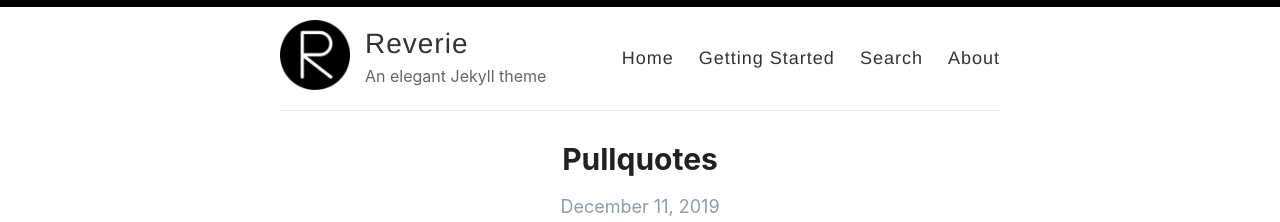
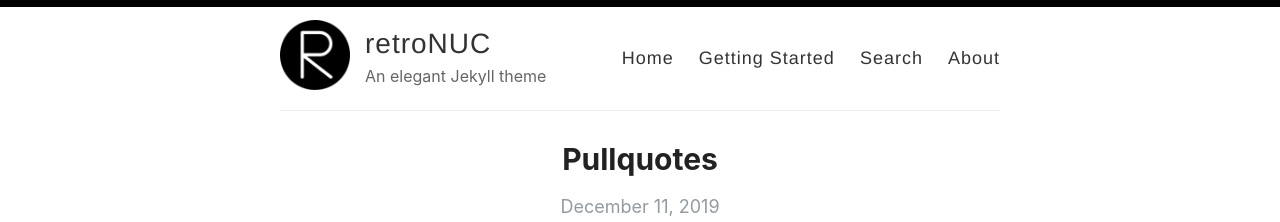
Before and after one commit to nearlyphil/nearlyphil.github.io, a Jekyll site: the page built from index.html, in a window 1280 px wide and 900 px high. Shown: the top 222 px of the window. Built offline with Jekyll 4.4.1, drawn with Linux system fonts in a browser that asks for light colours; the list of posts is cut into pages by our own code.

Commit message:
Update _config.yml

```diff
--- a/_config.yml
+++ b/_config.yml
@@ -3,7 +3,7 @@
 #
 
 # Name of your site (displayed in the header)
-name: Reverie
+name: retroNUC
 
 # Name of the author
 author: Amit Merchant
```
